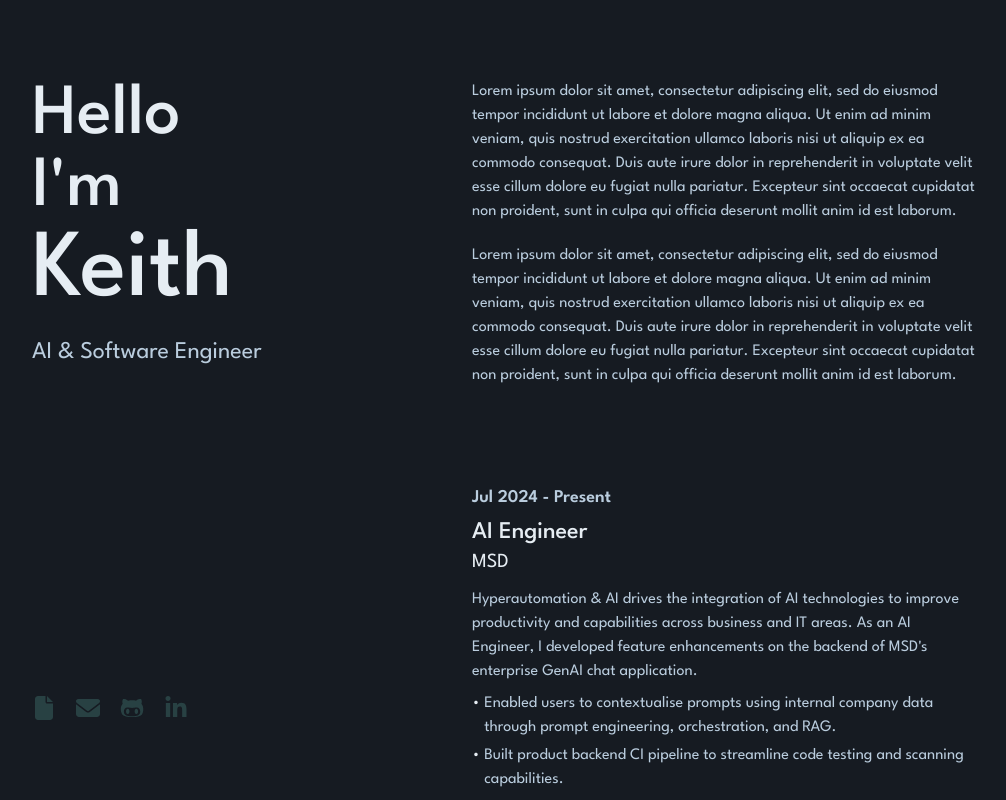
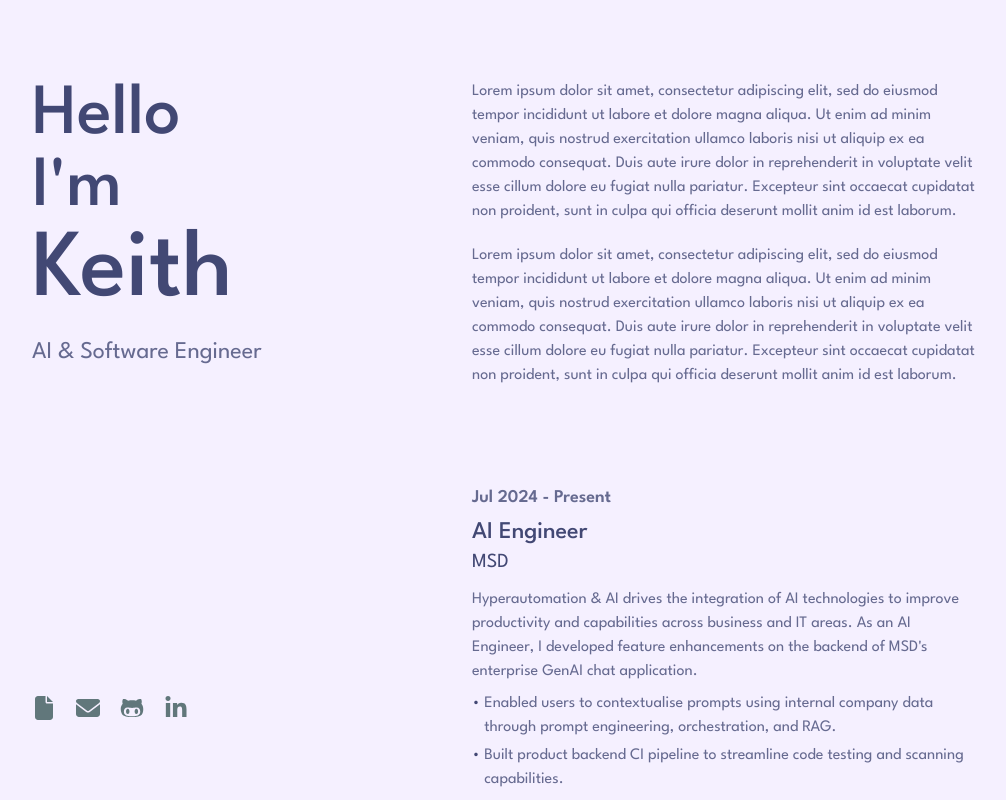
Before and after one commit to keithchewzk/heyitskeith, a React (Create React App) app: page / in a window 1280 px wide. Shown: the top 800 px of the page, without its empty margins (136-1142 px from the left). Built offline with nearby package versions, Linux system fonts and the light colour scheme.

Commit message:
color change for light mode

```diff
--- a/src/index.css
+++ b/src/index.css
@@ -3,19 +3,19 @@
 @tailwind utilities;
 
 :root {
-  --background-primary: #161B22;
-  --background-secondary: #0D1117;
-  --text-primary: #e6edf3;
-  --text-muted: #bacdde;
-  --button-primary: #238636;
+  --background-primary: #f5f0ff;
+  --background-secondary: #dcd6f7;
+  --text-primary: #424874;
+  --text-muted: #424874cc;
+  --button-primary: #a6b1e1;
 }
 
 [data-theme="dark"] {
-  --background-primary: #222831;
-  --background-secondary: #393e46;
+  --background-primary: hwb(216 13% 81%);
+  --background-secondary: #393E46;
   --text-primary: #eeeeee;
   --text-muted: #edededcc;
-  --button-primary: #00adb5;
+  --button-primary: #00ADB5;
 }
 
 p, h1, h2, h3, h4, h5, h6, span {
```
